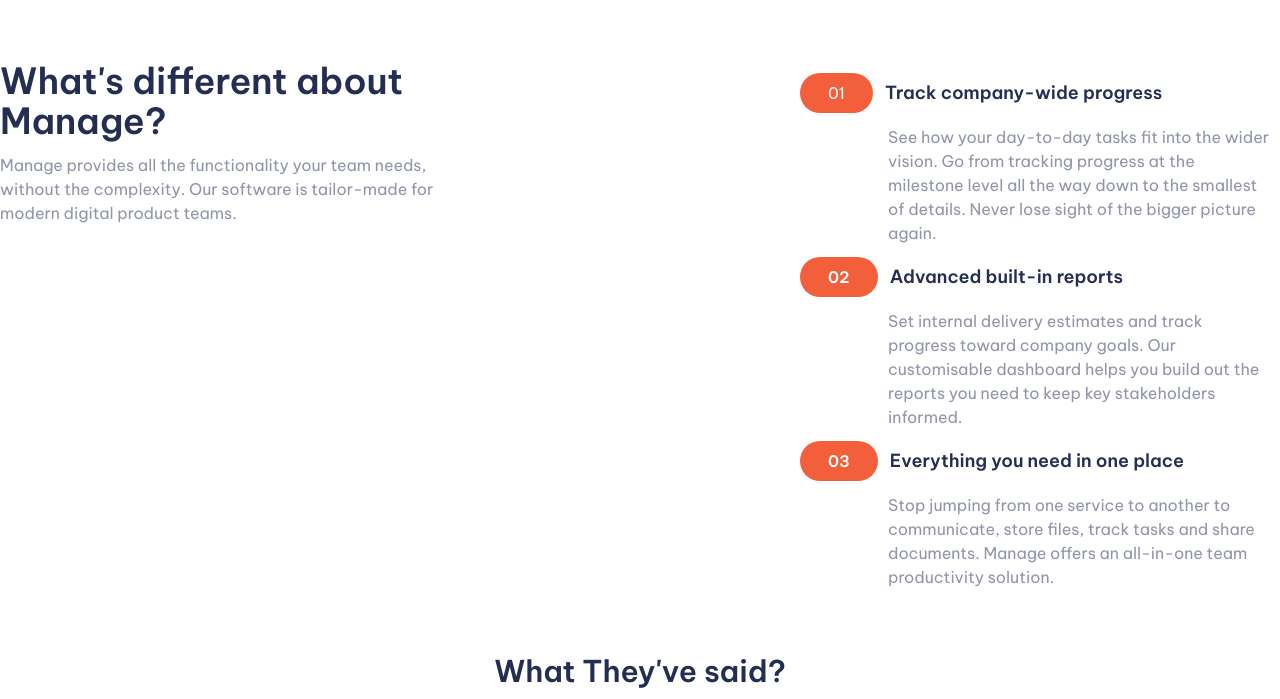
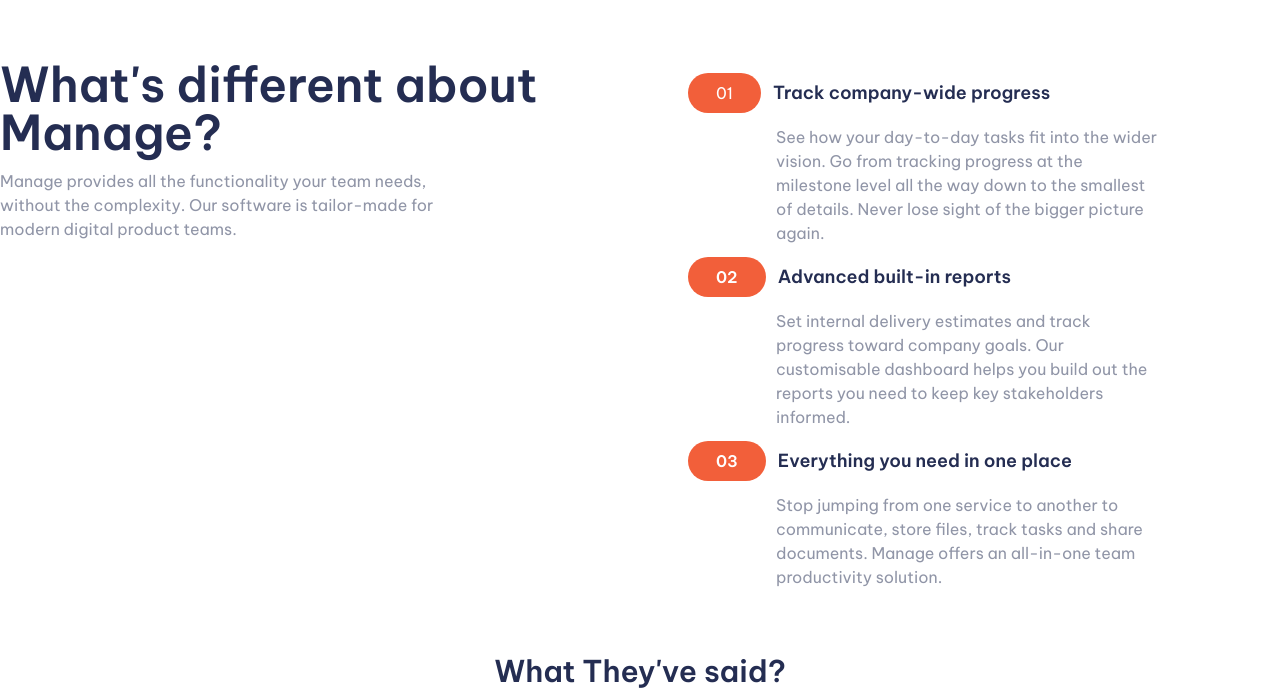
Before and after one commit to zemoCode25/tailwind-landing-page, a website built with Vite: page index.html in a window 1280 px wide. Shown: the part 431-1130 px from the top of the page. Built offline with nearby package versions, Linux system fonts and the light colour scheme; files whose address does not match are found by name.

Commit message:
Revised UI: Features section h2 font size in lg screen

```diff
--- a/index.html
+++ b/index.html
@@ -88,7 +88,7 @@
       >
         <div class="flex flex-col items-center text-center md:items-start">
           <h2
-            class="text-DarkBlue mb-3 text-2xl font-semibold md:text-left md:text-3xl md:max-w-md lg:max-w-xl lg:text-4xl"
+            class="text-DarkBlue mb-3 text-2xl font-semibold md:text-left md:text-3xl md:max-w-md lg:max-w-xl lg:text-5xl"
           >
             What's different about Manage?
           </h2>
@@ -100,7 +100,7 @@
             teams.
           </p>
         </div>
-        <ol class="flex flex-col items-center">
+        <ol class="flex flex-col items-center lg:mr-28">
           <li class="flex flex-col">
             <div
               class="flex items-center space-x-3 bg-VeryPaleRed rounded-l-3xl ml-2 my-3 pr-4 md:bg-white"
```
